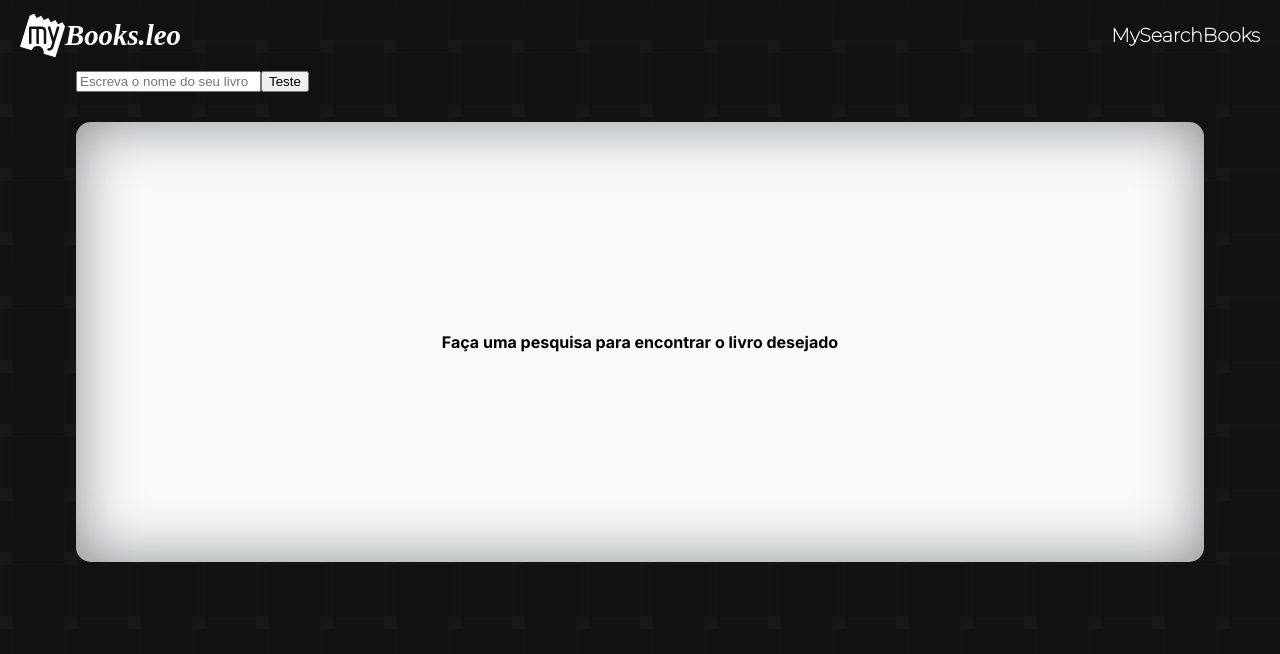
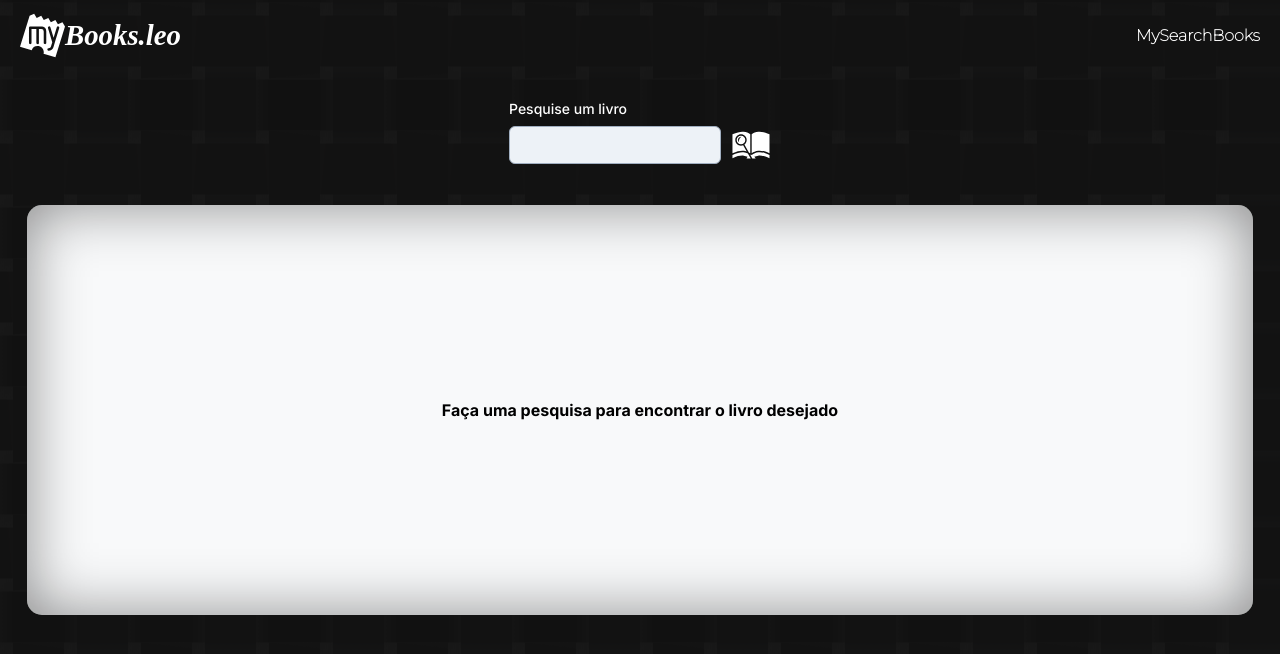
Before and after one commit to leoFagundes/MyBooks.leo, a Next.js app: page /MySearchBooks in a window 1280 px wide. Shown: the top 654 px of the page. Built offline with nearby package versions, Linux system fonts and the light colour scheme; a web font is replaced by a local one.

Commit message:
update api

```diff
--- a/app/MySearchBooks/page.tsx
+++ b/app/MySearchBooks/page.tsx
@@ -1,13 +1,15 @@
 
 'use client'
 
-import React, { useState } from 'react'
+import React, { useEffect, useState } from 'react'
 import axios from 'axios'
-import { Back, BookContainer, Card, Front, SectionContainer } from '../styled';
+import { Back, BookContainer, Card, Front, InputContainer, SectionContainer } from '../styled';
 import { TfiBackLeft } from "react-icons/tfi";
 import { BiExpand } from "react-icons/bi";
 import { Title } from '@/components/styledComponents/Title.styled';
 import Modal from '@/components/Modal/Modal';
+import { FaSearch } from "react-icons/fa";
+import { GiArchiveResearch } from "react-icons/gi";
 
 export default function MySearchBooks() {
   const [flippedCards, setFlippedCards] = useState<string[]>([]);
@@ -21,14 +23,15 @@ export default function MySearchBooks() {
     setModalOpen(true);
   };
 
-  const searchBook = (evt: { key: string }) => {
-    if (evt.key === "Enter") {
+  const searchBook = () => {
+    if (search != '') {
       axios.get('https://www.googleapis.com/books/v1/volumes?q=' + search + '&key=AIzaSyDccH6F_6QcnNbJlNbKzEEpiS4b60WO-a4' + '&maxResults=40')
         .then(res => {
           setData(res.data.items)
-          console.log(res.data.items)
         })
         .catch(err => console.log(err))
+    } else {
+      setData([]);
     }
   }
 
@@ -52,17 +55,26 @@ export default function MySearchBooks() {
 
   return (
     <section>
+      <InputContainer>
         <div>
+          <label htmlFor="text">Pesquise um livro</label>
+          <div className='inputSearchPage'>
             <input
+              id="text"
               type="text"
               value={search}
               onChange={e => setSearch(e.target.value)}
-          onKeyDown={searchBook}
-          placeholder='Escreva o nome do seu livro'
+              onKeyDown={(e) => {
+                if (e.key === "Enter") {
+                  searchBook();
+                }
+              }}
             />
-        <button>Teste</button>
+            <GiArchiveResearch size={40} onClick={() => searchBook()} />
           </div>
-      <SectionContainer>
+        </div>
+      </InputContainer>
+      <SectionContainer width='95vw' padding='5px'>
         {booksData.length > 0 ? booksData.map((item: any) => {
           const volumeInfo = item.volumeInfo
           const categories = volumeInfo.categories
@@ -76,16 +88,18 @@ export default function MySearchBooks() {
                 </Modal>
               )}
               {(volumeInfo && volumeInfo.imageLinks && volumeInfo.imageLinks.smallThumbnail) ? (
-                <BookContainer onClick={() => handleBookClick(item.id)} scale='0.8' margin='-40px -30px;'>
+                <BookContainer onClick={() => handleBookClick(item.id)} >
                   <Card
                     flipped={
                       flippedCards.includes(item.id)
                         ? "rotateY(180deg)"
                         : "rotateY(0deg)"
                     }
-                    scale='0.7'
                   >
-                    <Front backgroundimage={volumeInfo.imageLinks.smallThumbnail} />
+                    <Front
+                      backgroundimage={volumeInfo.imageLinks.smallThumbnail}
+                      imageRendering={'pixelated'}
+                    />
                     <Back backgroundimage={`images/bg-card.png`}>
                       <div className="icon">
                         <TfiBackLeft size={20} color={"#fff"} />
@@ -137,7 +151,7 @@ export default function MySearchBooks() {
                           </div>
                           <div className="info">
                             <span>Nota Geral:</span>
-                            <p>{volumeInfo.averageRating ? volumeInfo.averageRating : '-'}/5</p>
+                            <p>{volumeInfo.averageRating ? volumeInfo.averageRating : '-'} / 5</p>
                           </div>
                         </section>
                       </section>
@@ -147,7 +161,7 @@ export default function MySearchBooks() {
                         onClick={(e) => handleDownloadClick(e)}
                         target="_blank"
                       >
-                        <button>{volumeInfo.previewLink ? 'Download' : 'Indisponível'}</button>
+                        <button>{volumeInfo.previewLink ? 'PDF online' : 'Indisponível'}</button>
                       </a>
                     </Back>
                   </Card>
@@ -169,19 +183,3 @@ export default function MySearchBooks() {
     </section>
   )
 }
-
-
-/*
-<div>
-{booksData.map((item: any) => (
-  <React.Fragment key={item.id}>
-    {item.volumeInfo && item.volumeInfo.imageLinks && item.volumeInfo.imageLinks.smallThumbnail && (
-      <>
-        <img src={item.volumeInfo.imageLinks.smallThumbnail} alt="" />
-        TESTE<br />
-      </>
-    )}
-  </React.Fragment>
-))}
-</div>
-*/
--- a/app/styled.tsx
+++ b/app/styled.tsx
@@ -1,8 +1,4 @@
 import styled from "styled-components";
-
-interface BookProps {
-  backgroundimage: string;
-}
 
 export const HeaderContainer = styled.header`
   display: flex;
@@ -63,6 +59,21 @@ export const InputContainer = styled.div`
     column-gap: 50px;
     margin-top: 20px;
 
+    .inputSearchPage {
+      display: flex;
+      align-items: center;
+      gap: 10px;
+
+      svg:hover {
+        cursor: pointer;
+      }
+
+      svg:active {
+          scale: 0.9;
+      }
+
+    }
+
     input {
       background-color: #edf2f7;
       border: 1px solid #a0aec0;
@@ -109,17 +120,20 @@ export const InputContainer = styled.div`
     }
   `;
 
-export const SectionContainer = styled.section`
+export const SectionContainer = styled.section<{
+  width?: string
+  padding?: string
+}>`
     display: flex;
     justify-content: center;
     flex-wrap: wrap;
-    width: 85vw;
+    width: ${(props) => props.width || '85vw'};
     margin: 30px 0;
     min-height: 400px;
     background-color: #f8f9fa;
     border-radius: 15px;
     color: black;
-    padding: 20px;
+    padding: ${(props) => props.padding || '20px'};
     box-shadow: inset 0 0 60px #00000073;
 
     @media screen and (max-width: 420px) {
@@ -156,7 +170,8 @@ export const DivFilterContainer = styled.div`
 
 export const BookContainer = styled.div<{
   scale?: string
-  margin?: string}>`
+  margin?: string
+}>`
     position: relative;
     perspective: 1000px;
     cursor: pointer;
@@ -168,7 +183,8 @@ export const Card = styled.div<{
   flipped: string
   width?: string
   height?: string
-  scale?: string }>`
+  scale?: string
+}>`
     width: ${(props) => (props.width ? props.width : '300px')};
     height: ${(props) => (props.height ? props.height : '450px')};
     transform-style: preserve-3d;
@@ -180,7 +196,10 @@ export const Card = styled.div<{
     border-radius: 10px;
   `;
 
-export const Front = styled.div<BookProps>`
+export const Front = styled.div<{
+  backgroundimage: string
+  imageRendering?: string;
+}>`
     position: absolute;
     width: 100%;
     height: 100%;
@@ -188,9 +207,13 @@ export const Front = styled.div<BookProps>`
     background-image: url(${(props) => props.backgroundimage});
     background-size: cover;
     border-radius: 5px;
+    image-rendering: ${(props) => props.imageRendering || 'auto'};
+    background-position: center center;
   `;
 
-export const Back = styled.div<BookProps>`
+export const Back = styled.div<{
+  backgroundimage: string
+}>`
     display: flex;
     flex-direction: column;
     align-items: center;
--- a/components/Modal/Modal.tsx
+++ b/components/Modal/Modal.tsx
@@ -8,7 +8,7 @@ const ModalOverlay = styled.div`
   left: 0;
   width: 100%;
   height: 100%;
-  background: rgba(0, 0, 0, 0.1);
+  background: rgba(75, 75, 75, 0.1);
   display: flex;
   justify-content: center;
   align-items: center;
--- a/components/NavBar/NavBar.tsx
+++ b/components/NavBar/NavBar.tsx
@@ -12,6 +12,10 @@ const NavContainer = styled.nav`
   padding: 0 20px;
   height: 70px;
   background-color: rgba(30, 30, 30, 0);
+
+  a {
+    text-decoration: none;
+  }
 
   @media screen and (max-width: 420px) {
     justify-content: center;
@@ -32,7 +36,7 @@ const NavItemContainer = styled.ul`
     text-decoration: none;
 
     li {
-      font-size: 120%;
+      font-size: 100%;
       text-align: center;
       font-weight: 600;
       color: ${(props) => props.color || '#fff'};
@@ -43,10 +47,12 @@ const NavItemContainer = styled.ul`
 export default function NavBar() {
   return (
     <NavContainer>
+      <a href="/">
       <LogoContainer>
         <SiBookmyshow size={45} color={'#fff'}/>
         <Title fontSize='180%' fontFamily="'Hedvig Letters Serif', serif;"><i>Books.leo</i></Title>
       </LogoContainer>
+      </a>
       <NavItemContainer>
         <a href="/MySearchBooks"><li>MySearchBooks</li></a>
       </NavItemContainer>
```
Lines whose indentation alone changed are shown as unchanged.
